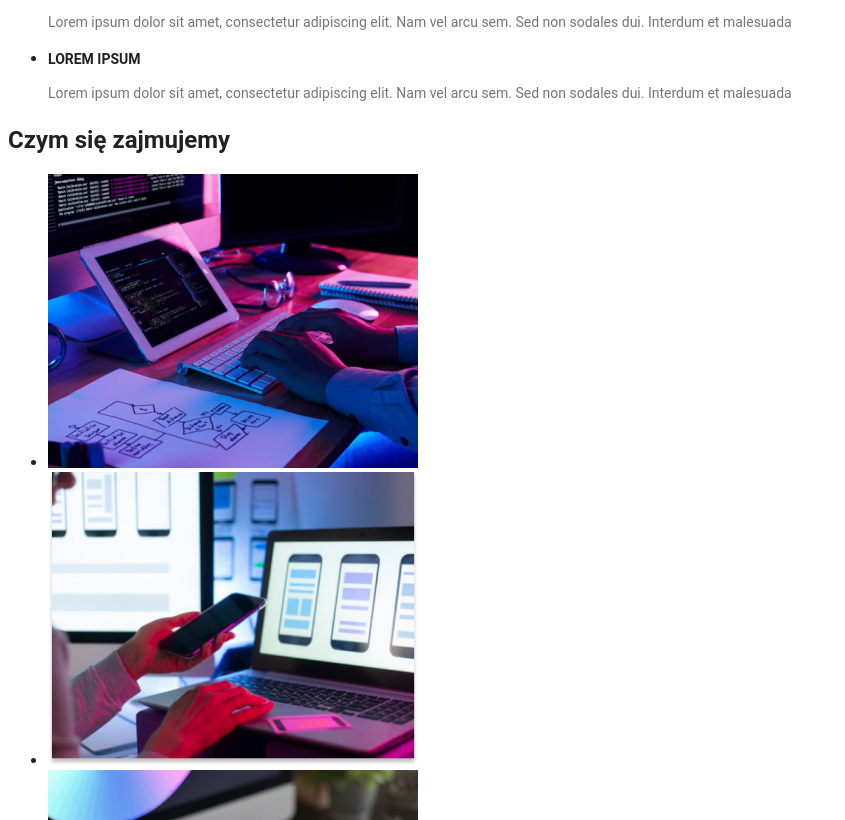
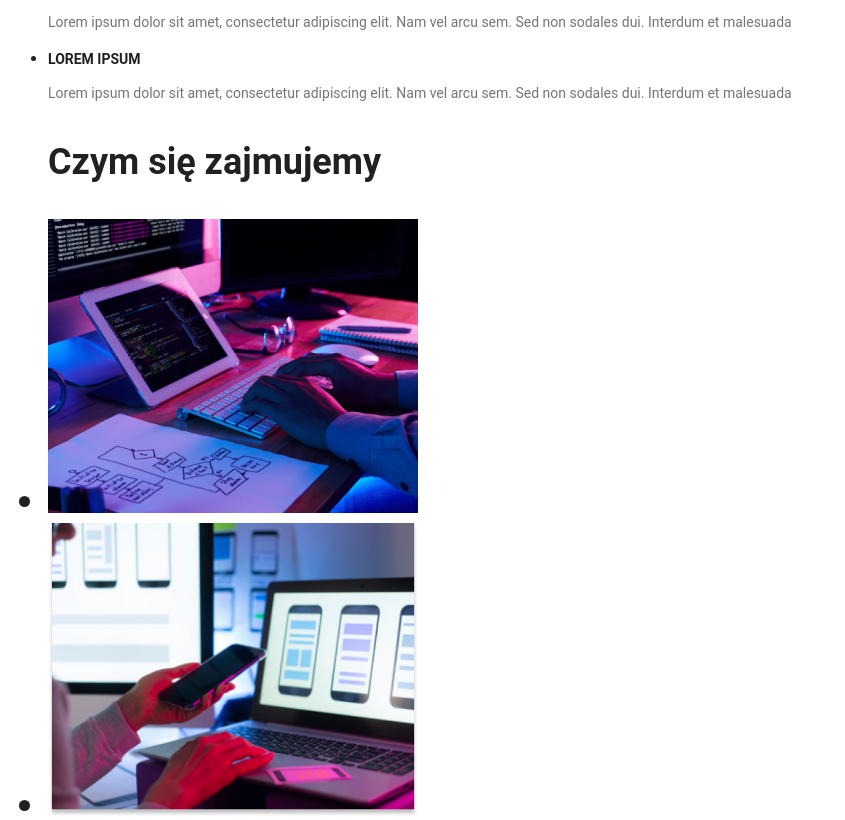
Before and after one commit to kasudx/goit-markup-hw-02, a plain HTML site: page index.html in a window 1280 px wide. Shown: the part 549-1369 px from the top of the page, without its empty margins (0-845 px from the left). Drawn offline with Linux system fonts and the light colour scheme.

Commit message:
class about us defined

```diff
--- a/css/styles.css
+++ b/css/styles.css
@@ -153,6 +153,9 @@ footer {
 }
 
 .about-us {
+  font-size: 36px;
+  font-weight: 700;
+  line-height: 1.16;
 }
 
 .team {
--- a/index.html
+++ b/index.html
@@ -88,9 +88,9 @@
         </ul>
       </section>
       <div>
-        <section class="about-us">
-          <h2>Czym się zajmujemy</h2>
-          <ul>
+        <section>
+          <ul class="about-us">
+            <p>Czym się zajmujemy</p>
             <li>
               <img
                 src="./images/box1.jpg"
```
